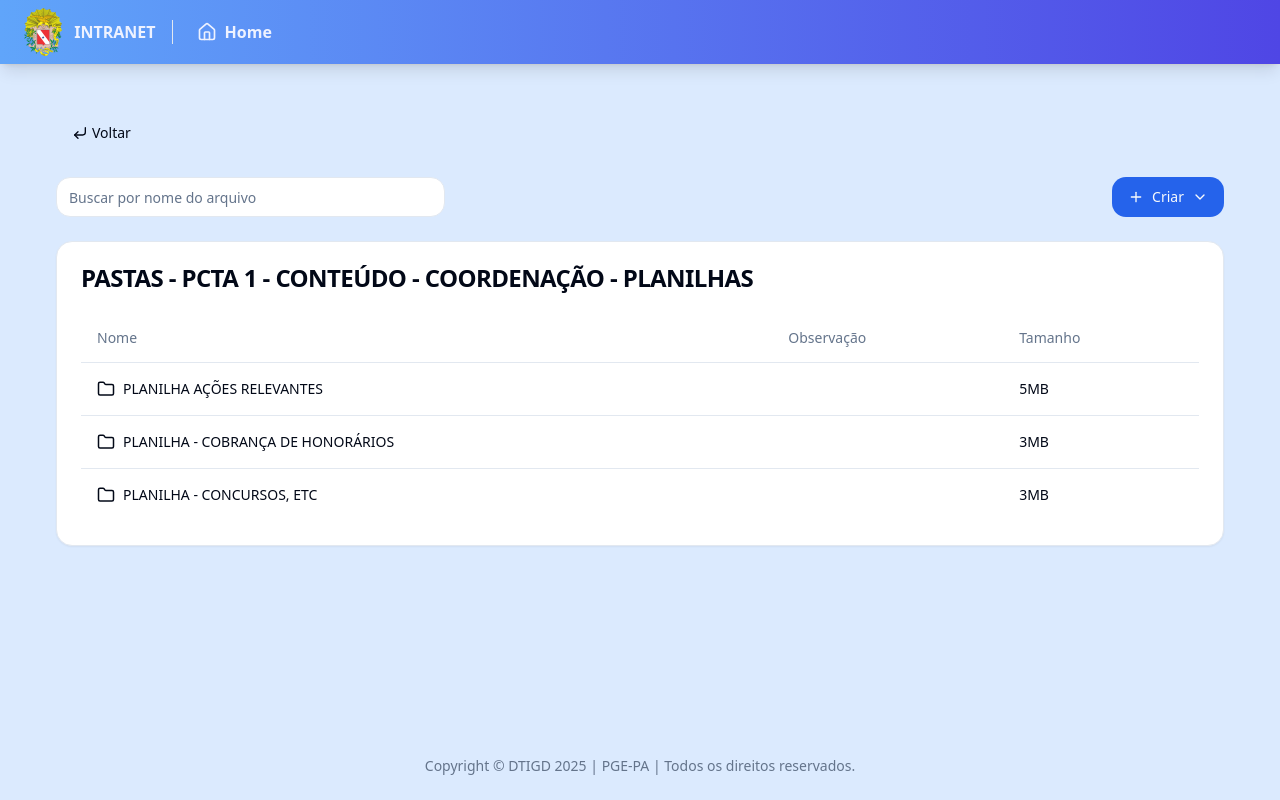
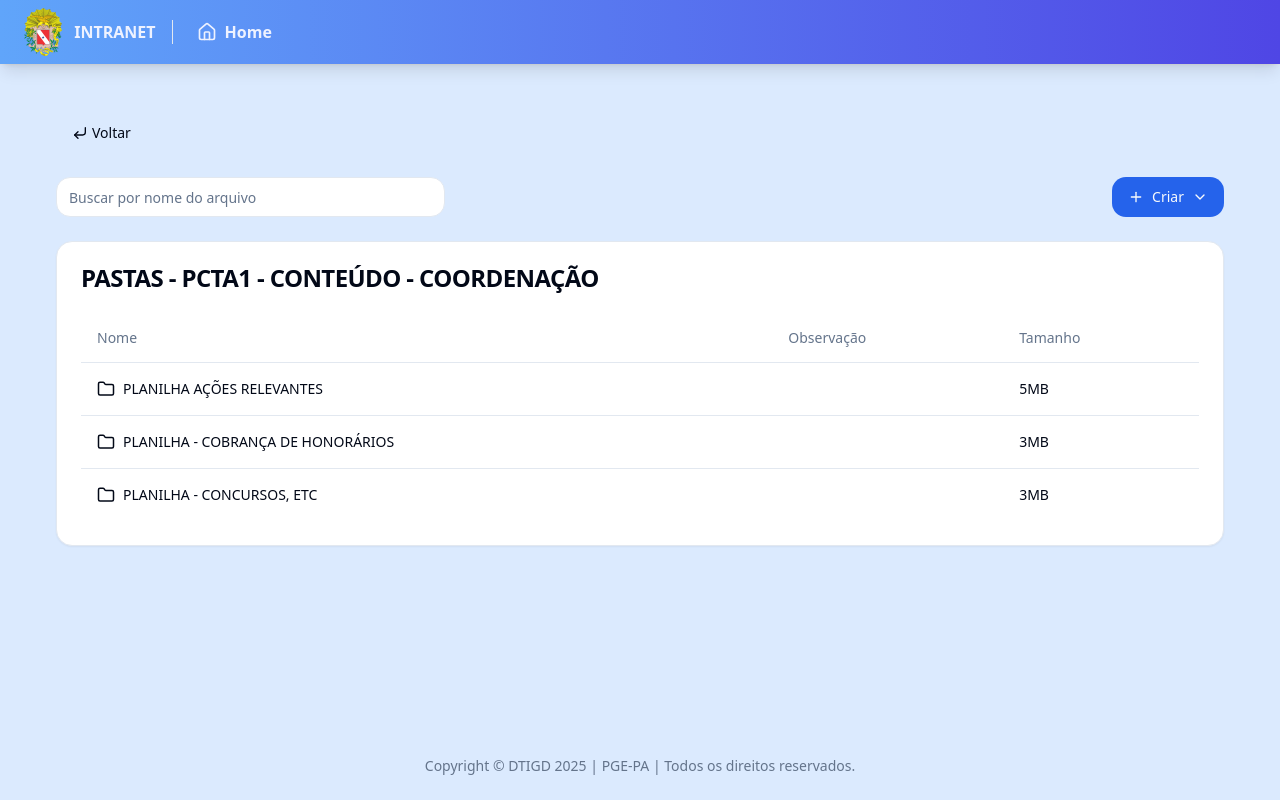
Before and after one commit to anderson-pontes/portal, a React (Vite) app: page /#/folder/1/1 in a window 1280 px wide. Built offline with nearby package versions, Linux system fonts and the light colour scheme; no server answers.

Commit message:
ajuste exibição dinâmica dos títulos da página

```diff
--- a/src/pages/app/SubfolderDetailsPage.tsx
+++ b/src/pages/app/SubfolderDetailsPage.tsx
@@ -99,7 +99,7 @@ export default function SubfolderDetailsPage() {
             const folder = filesData[path];
             if (folder) {
                 setFiles(folder);
-                setFolderData(`PASTAS - PCTA 1 - CONTEÚDO - COORDENAÇÃO - PLANILHAS`);
+                setFolderData(`PASTAS - PCTA1 - CONTEÚDO - ${folderId === "1" ? "COORDENAÇÃO" : folderId === "2" ? "SUBNÚCLEO SERVIDOR CIVIL" : folderId === "3" ? "TRABALHISTA" : "SAÚDE"}`);
             } else {
                 navigate("/");
             }
```
